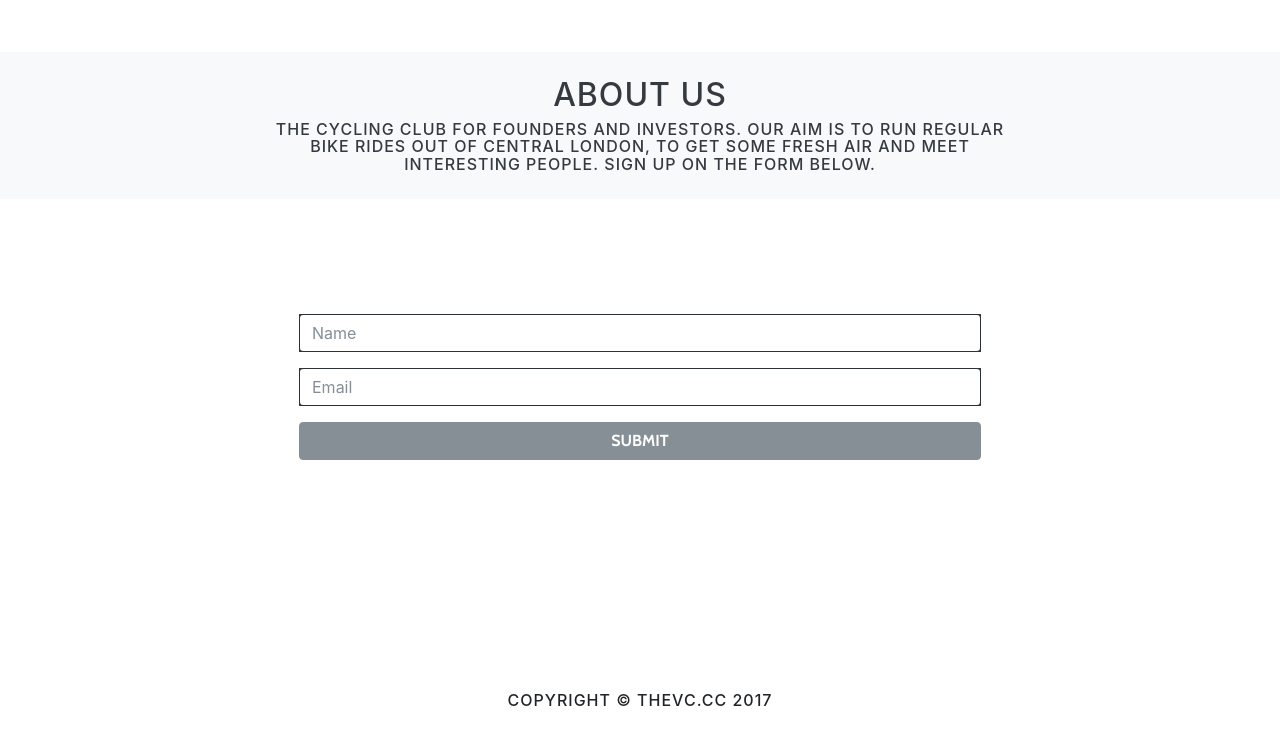
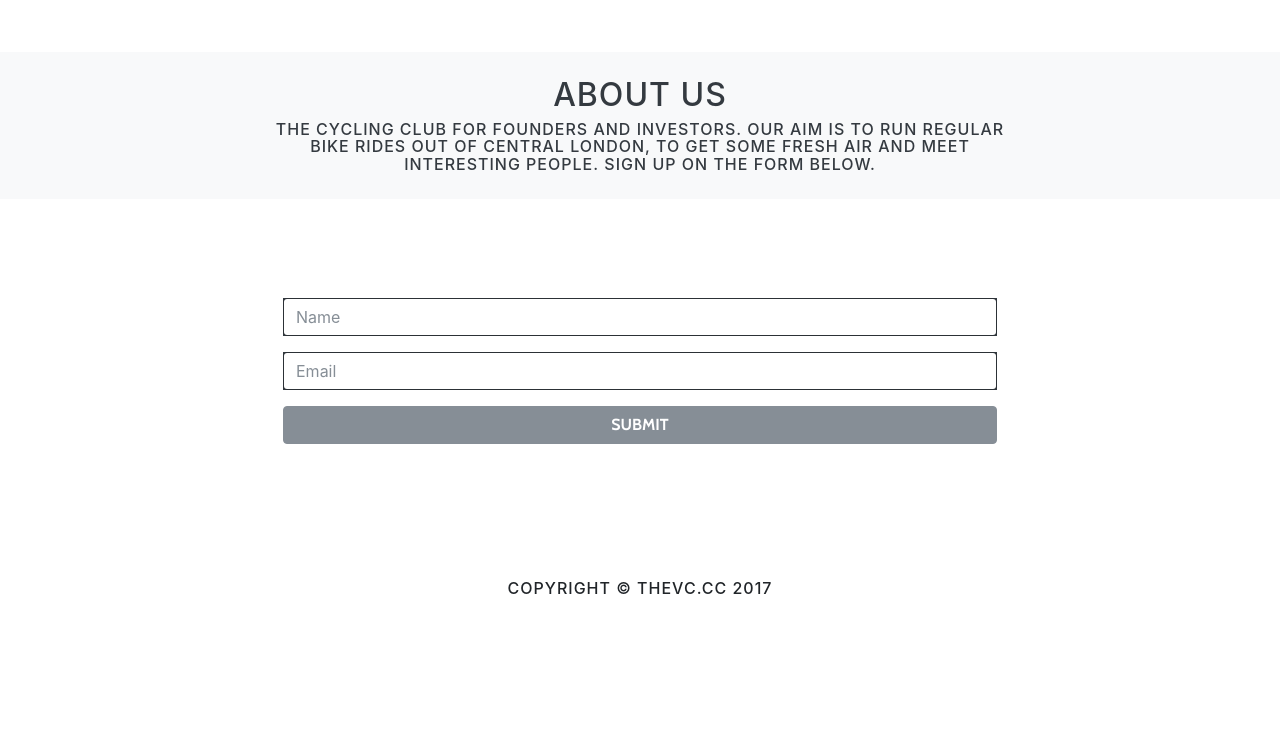
Before and after one commit to thevccc/web, a website with bundled scripts: page index.html in a window 1280 px wide. Shown: the part 607-1341 px from the top of the page. After the commit the page ends 1229 px from the top, so only its background shows below. Built offline with nearby package versions, Linux system fonts and the light colour scheme.

Commit message:
Update 5

```diff
--- a/index.html
+++ b/index.html
@@ -66,7 +66,7 @@
         <div class="col-md-2"></div>
         <div class="col-md-8 text-center">
           <h2>SIGN UP</h2>
-          <form action="https://thevc.us17.list-manage.com/subscribe/post?u=efc0061f15269179eb634932b&amp;id=faf0196fd8" method="post" target="_blank" class="p-4">
+          <form action="https://thevc.us17.list-manage.com/subscribe/post?u=efc0061f15269179eb634932b&amp;id=faf0196fd8" method="post" target="_blank" class="p-2">
             <div class="form-group bg-dark">
               <input type="text" class="form-control" id="mce-FNAME" placeholder="Name" name="FNAME"> </div>
             <div class="form-group bg-dark">
@@ -78,14 +78,16 @@
         </div>
         <div class="col-md-2"></div>
       </div>
-    </div>
-  </div>
-  <div class="py-5">
-    <div class="container">
       <div class="row">
-        <div class="col-md-12  text-center align-self-center">
-          <a href="https://www.linkedin.com/company/11231704/" target="_blank"><i class="fa fa-fw fa-linkedin fa-3x text-white mx-3"></i></a>
-          <a href="https://twitter.com/TheVCCC" target="_blank"><i class="fa fa-fw fa-twitter fa-3x text-white mx-3"></i></a>
+        <div class="col-md-12 text-center">
+          <form action="https://thevc.us17.list-manage.com/subscribe/post?u=efc0061f15269179eb634932b&amp;id=faf0196fd8" method="post" target="_blank" class="p-2">
+            <div style="position: absolute; left: -5000px;" aria-hidden="true">
+              <input type="text" name="b_97f1bc02efa56031b67a2b00f_fc7b4ce646" tabindex="-1" value=""> </div>
+          </form>
+          <div class="col-md-12  text-center align-self-center">
+            <a href="https://www.linkedin.com/company/11231704/" target="_blank" class=""><i class="fa fa-fw fa-linkedin fa-3x text-white mx-3"></i></a>
+            <a href="https://twitter.com/TheVCCC" target="_blank"><i class="fa fa-fw fa-twitter fa-3x text-white mx-3"></i></a>
+          </div>
         </div>
       </div>
     </div>
```
